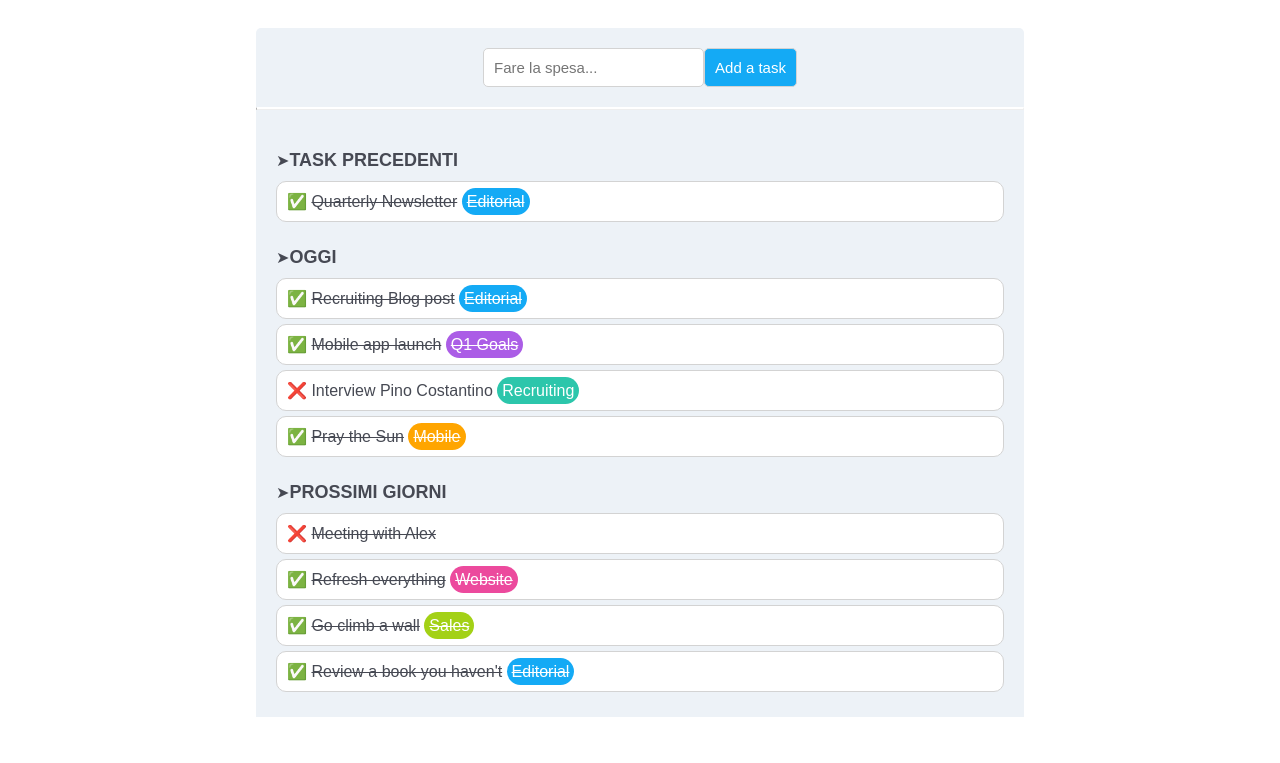
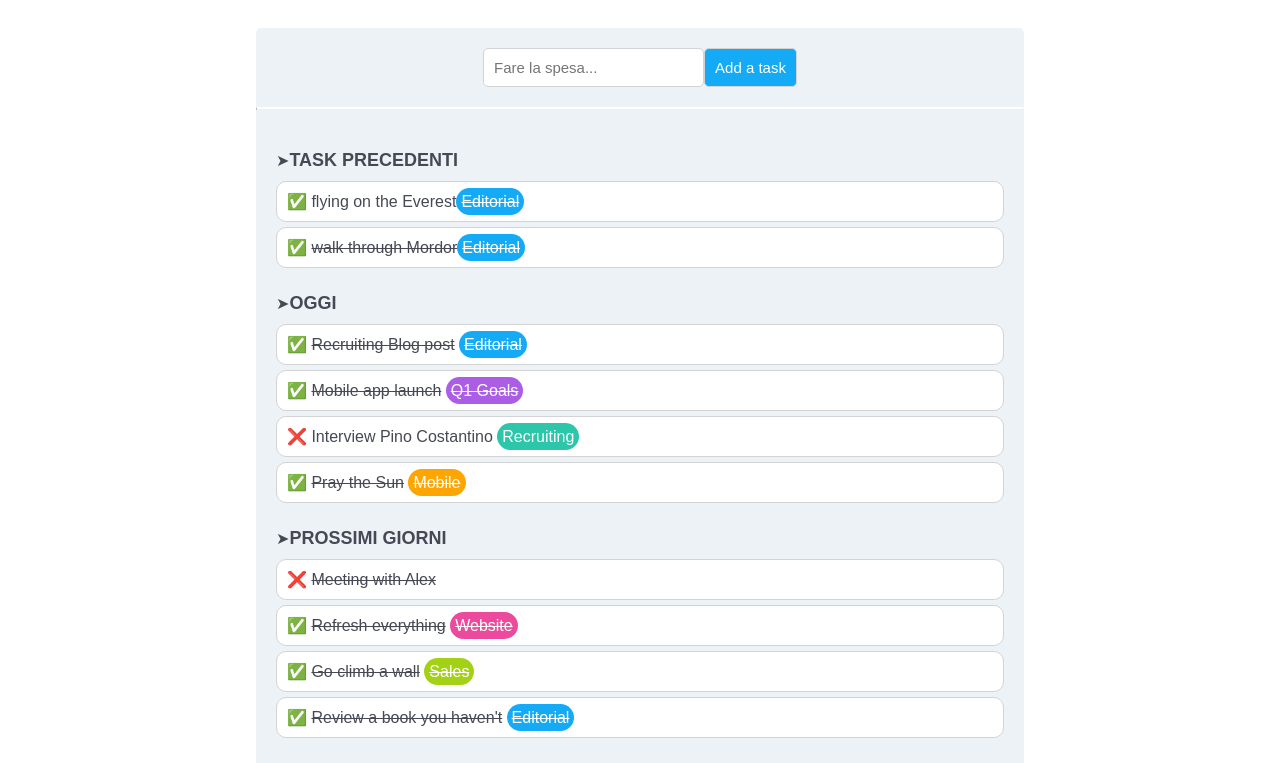
Before and after one commit to eugeniomalavasi/vue-todolist, a plain HTML site: page index.html in a window 1280 px wide. Shown: the part 85-848 px from the top of the page. Before the commit the page ends 802 px from the top, so only its background shows below. Drawn offline with nearby package versions, Linux system fonts and the light colour scheme.

Commit message:
feat: text decoration follows boolean logic

```diff
--- a/index.html
+++ b/index.html
@@ -32,8 +32,10 @@
             <ul class="todo_list">
                 <!-- alredy done tasks -->
                 <li class="li_box">&#10148;<span class="macro_todo">TASK PRECEDENTI</span>
-                <li class="article_style">&#9989; <span class="line_thr">Quarterly Newsletter</span> <span
-                        class="edit_style line_thr icon_style">Editorial</span></li>
+                    <li class="article_style" v-for="curElem in toDo">&#9989;
+                        <span :class="{'line_thr' : curElem.done}">{{ curElem.text }}</span>
+                        <span class="edit_style line_thr icon_style">Editorial</span>
+                    </li>
                     <!-- today list -->
                 <li class="li_box">&#10148;<span class="macro_todo">OGGI</span>
                 <li class="article_style">&#9989; <span class="line_thr">Recruiting Blog post</span> <span
--- a/js/script.js
+++ b/js/script.js
@@ -3,7 +3,20 @@ const { createApp } = Vue
 createApp({
     data() {
         return {
-            message: 'todo bien'
+            newTodo: {
+                text: "",
+                done: false
+            },
+            toDo: [
+                {
+                    text: "flying on the Everest",
+                    done: false
+                },
+                {
+                    text: "walk through Mordor",
+                    done: true
+                },
+            ]
         }
     }, methods: {
 
```
Also changed, not shown: 1 other file.
